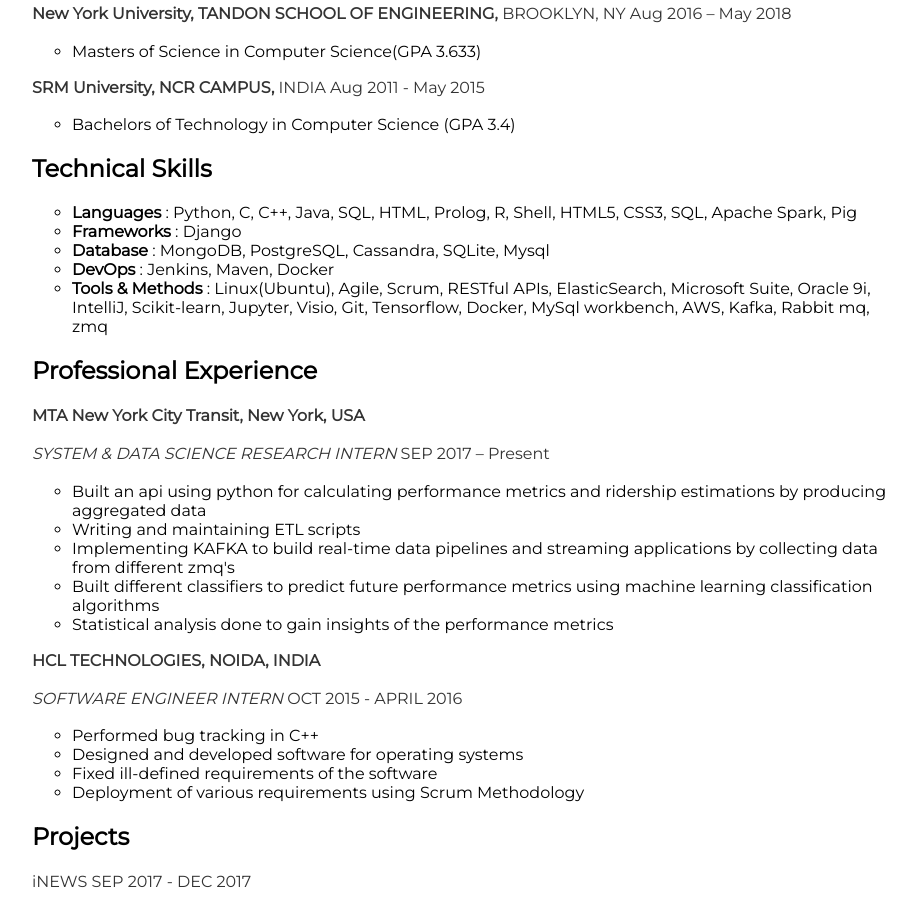
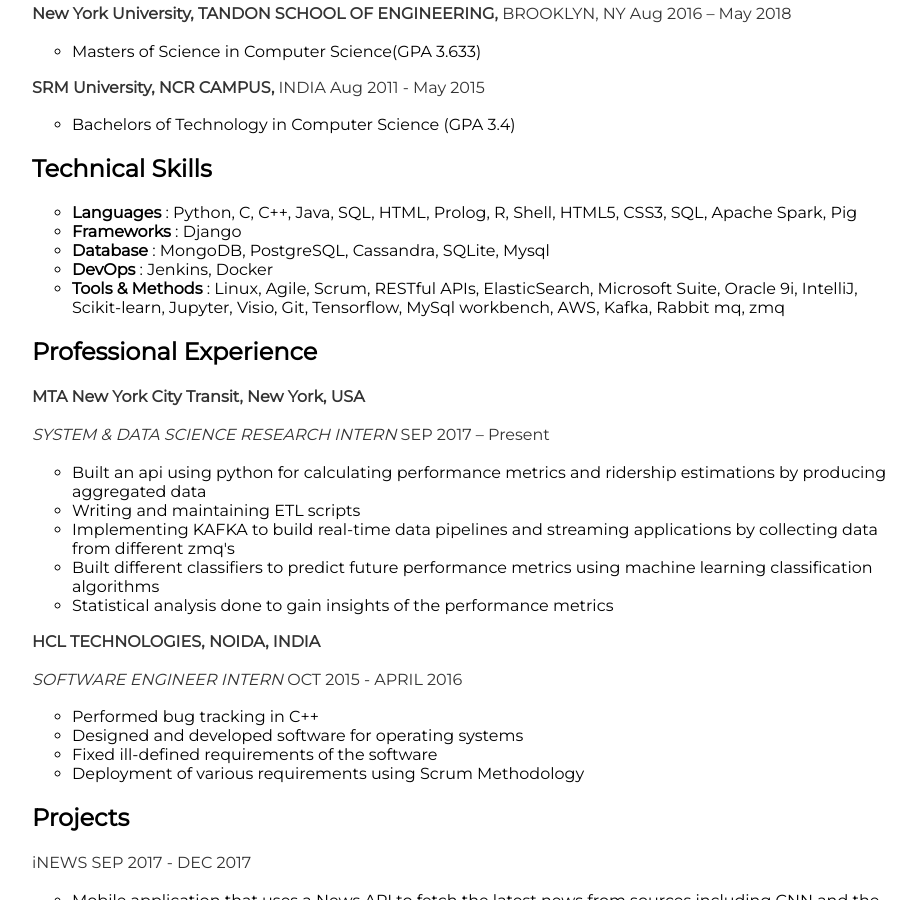
Before and after one commit to ab6995/ab6995.github.io, a Jekyll site: the page built from resume/index.html, in a window 1280 px wide and 900 px high, scrolled down 407 px. Shown: the whole window, without its empty margins (200-1116 px from the left). Built offline with Jekyll 4.4.1, drawn with Linux system fonts in a browser that asks for light colours.

Commit message:
Update index.html

```diff
--- a/resume/index.html
+++ b/resume/index.html
@@ -37,9 +37,9 @@
 
 		<li><strong>Database</strong> : MongoDB, PostgreSQL, Cassandra, SQLite, Mysql</li>
 
-		<li><strong>DevOps</strong> : Jenkins, Maven, Docker</li>
+		<li><strong>DevOps</strong> : Jenkins, Docker</li>
 
-		<li><strong>Tools &amp; Methods</strong> : Linux(Ubuntu), Agile, Scrum, RESTful APIs, ElasticSearch, Microsoft Suite, Oracle 9i, IntelliJ, Scikit-learn, Jupyter, Visio, Git, Tensorflow, Docker, MySql workbench, AWS, Kafka, Rabbit mq, zmq</li>
+		<li><strong>Tools &amp; Methods</strong> : Linux, Agile, Scrum, RESTful APIs, ElasticSearch, Microsoft Suite, Oracle 9i, IntelliJ, Scikit-learn, Jupyter, Visio, Git, Tensorflow, MySql workbench, AWS, Kafka, Rabbit mq, zmq</li>
 	</ul>
 
 	<h2 id="professionalexperience">Professional Experience</h2>
```
